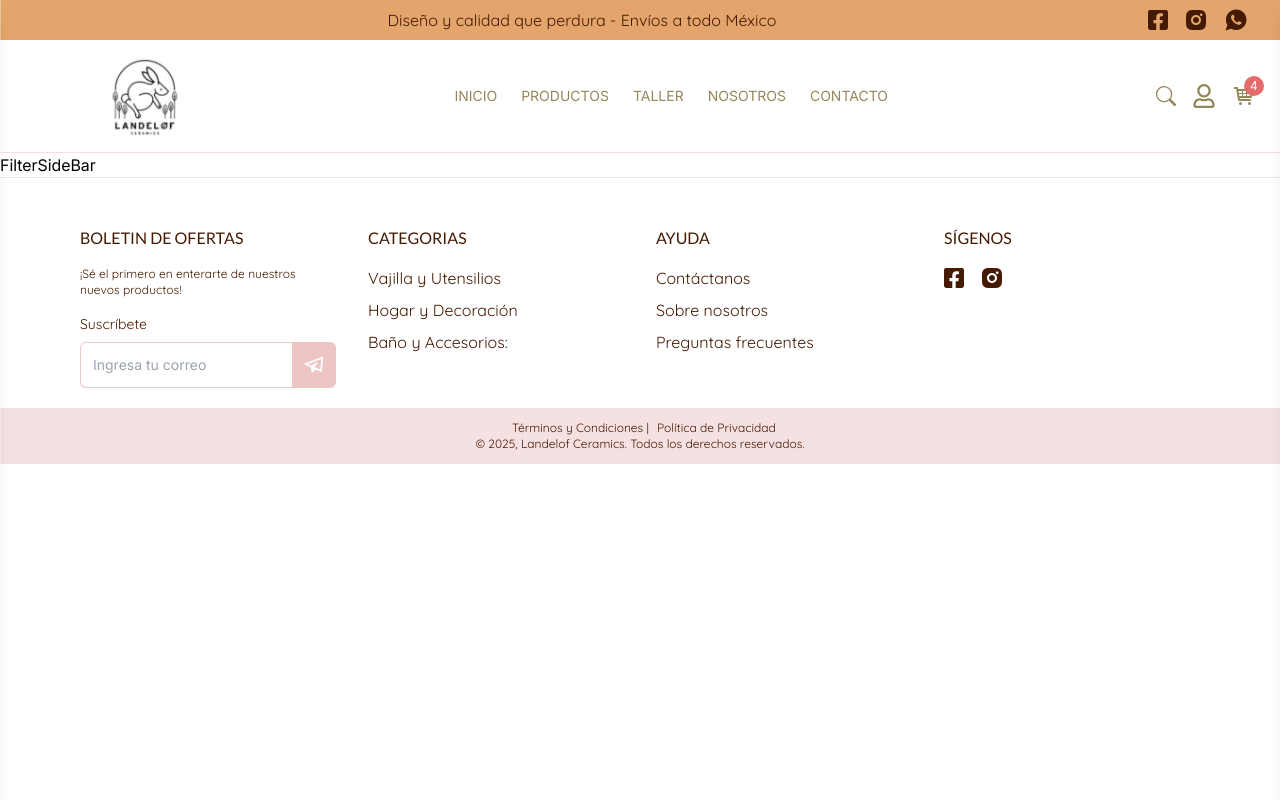
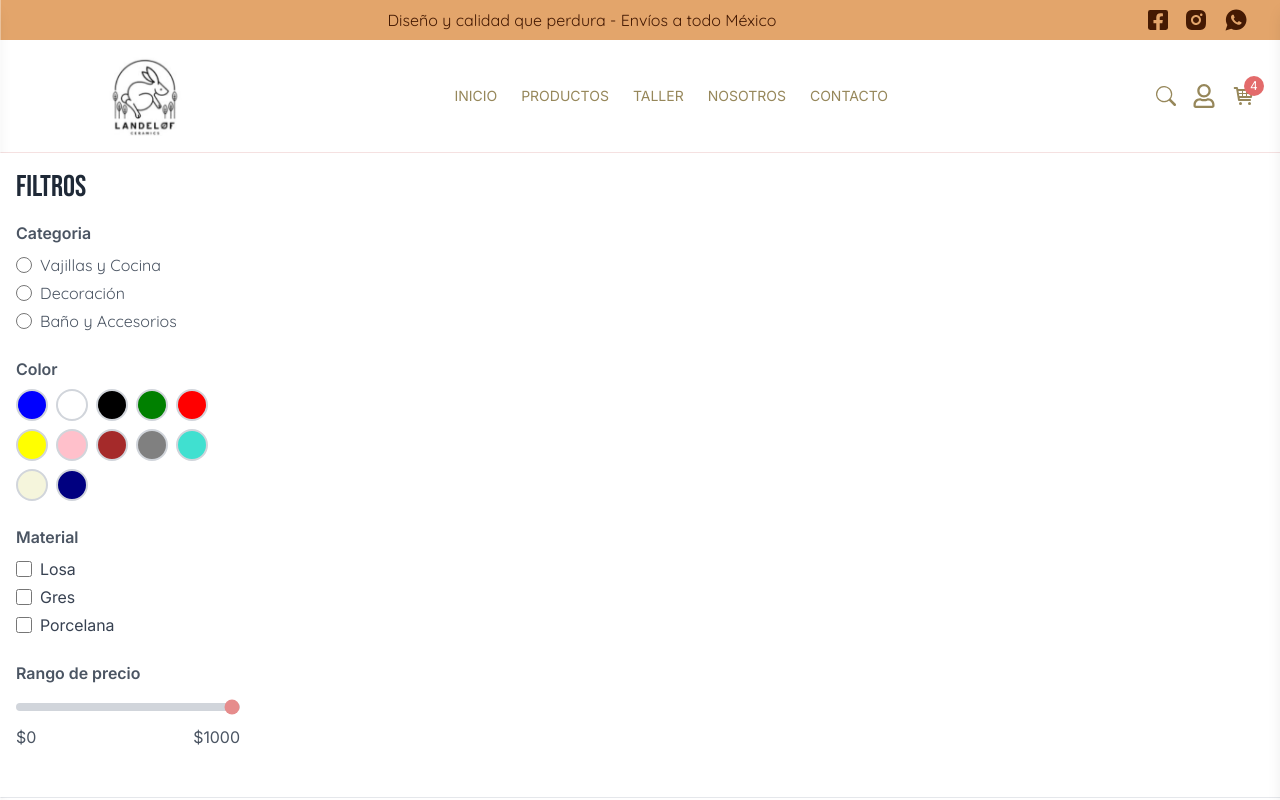
Before and after one commit to YosueCh/LANDELOF-WEB, a React (Vite) app in the folder frontend/: page /products/all in a window 1280 px wide. Shown: the top 800 px of the page. Built offline with nearby package versions, Linux system fonts and the light colour scheme.

Commit message:
FilterSideBar added

```diff
--- a/frontend/src/components/Products/FilterSideBar.jsx
+++ b/frontend/src/components/Products/FilterSideBar.jsx
@@ -1,5 +1,189 @@
+import { useEffect, useState } from "react";
+import { useNavigate, useSearchParams } from "react-router-dom";
+
 const FilterSideBar = () => {
-  return <div>FilterSideBar</div>;
+  const [searchParams, setSearchParams] = useSearchParams();
+
+  const navigate = useNavigate();
+  const [filters, setFilters] = useState({
+    category: "",
+    color: "",
+    material: [],
+    minPrice: 0,
+    maxPrice: 1000,
+  });
+
+  const [priceRange, setPriceRange] = useState([0, 1000]);
+
+  const categories = ["Vajillas y Cocina", "Decoración", "Baño y Accesorios"];
+
+  const colors = [
+    "Blue",
+    "White",
+    "Black",
+    "Green",
+    "Red",
+    "Yellow",
+    "Pink",
+    "Brown",
+    "Gray",
+    "Turquoise",
+    "Beige",
+    "Navy",
+  ];
+
+  const materials = ["Losa", "Gres", "Porcelana"];
+
+  useEffect(() => {
+    const params = Object.fromEntries([...searchParams]);
+
+    setFilters({
+      category: params.category || "",
+      color: params.color || "",
+      material: params.material ? params.material.split(",") : [],
+      minPrice: params.minPrice || 0,
+      maxPrice: params.maxPrice || 1000,
+    });
+    setPriceRange([0, params.maxPrice || 1000]);
+  }, [searchParams]);
+
+  const handleFilterChange = (e) => {
+    const { name, value, checked, type } = e.target;
+    let newFilters = { ...filters };
+
+    if (type === "checkbox") {
+      if (checked) {
+        newFilters[name] = [...(newFilters[name] || []), value];
+      } else {
+        newFilters[name] = newFilters[name].filter((item) => item !== value);
+      }
+    } else {
+      newFilters[name] = value;
+    }
+    setFilters(newFilters);
+    updateURLParams(newFilters);
+  };
+
+  const updateURLParams = (newFilters) => {
+    const params = new URLSearchParams();
+
+    Object.keys(newFilters).forEach((key) => {
+      if (Array.isArray(newFilters[key]) && newFilters[key].length > 0) {
+        params.append(key, newFilters[key].join(","));
+      } else if (newFilters[key]) {
+        params.append(key, newFilters[key]);
+      }
+    });
+    setSearchParams(params);
+    navigate(`?${params.toString()}`);
+  };
+
+  const handlePriceChange = (e) => {
+    const newPrice = e.target.value;
+    setPriceRange([0, newPrice]);
+    const newFilters = { ...filters, minPrice: 0, maxPrice: newPrice };
+    setFilters(filters);
+    updateURLParams(newFilters);
+  };
+
+  return (
+    <div className=" p-4">
+      <h3 className="text-3xl  text-gray-800 mb-4 font-bebas">Filtros</h3>
+
+      {/*Category Filter */}
+      <div className="mb-6">
+        <label className="block text-gray-600 font-semibold mb-2">
+          Categoria
+        </label>
+        {categories.map((category) => (
+          <div key={category} className="flex items-center mb-1">
+            <input
+              type="radio"
+              name="category"
+              value={category}
+              onChange={handleFilterChange}
+              checked={filters.category === category}
+              className="mr-2 h-4 w-4 accent-[#e68c8c] focus:ring-blue-400 border-gray-300"
+            />
+            <span className="text-gray-600 font-quicksand">{category}</span>
+          </div>
+        ))}
+      </div>
+
+      {/*Color Filter */}
+      <div className="mb-6">
+        <label className="block text-gray-600 mb-2 font-semibold">Color</label>
+        <div className="flex flex-wrap gap-2">
+          {colors.map((color) => (
+            <label key={color} className="cursor-pointer relative">
+              <input
+                type="radio"
+                name="color"
+                value={color.toLowerCase()}
+                checked={filters.color === color}
+                onChange={handleFilterChange}
+                className="hidden"
+              />
+              <div
+                className={`w-8 h-8 rounded-full border-2 transition-all ${
+                  filters.color === color.toLowerCase()
+                    ? "border-lande-peach-2 scale-110"
+                    : "border-gray-300"
+                }`}
+                style={{ backgroundColor: color.toLowerCase() }}
+                title={color}
+              />
+              {filters.color === color.toLowerCase() && (
+                <div className="absolute -top-1 -right-1 w-4 h-4 bg-white rounded-full flex items-center justify-center">
+                  <div className="w-2 h-2 bg-lande-peach-2 rounded-full"></div>
+                </div>
+              )}
+            </label>
+          ))}
+        </div>
+      </div>
+
+      {/*Material Filter */}
+      <div className="mb-6">
+        <label className="block text-gray-600 font-semibold mb-2">
+          Material
+        </label>
+        {materials.map((material) => (
+          <div key={material} className="flex items-center mb-1">
+            <input
+              type="checkbox"
+              name="material"
+              value={material}
+              onChange={handleFilterChange}
+              checked={filters.material.includes(material)}
+              className=" mr-2 h-4 w-4 accent-[#e68c8c]"
+            />
+            <span className=" text-gray-700">{material}</span>
+          </div>
+        ))}
+      </div>
+
+      {/*Price Rage Filter */}
+      <div className="mb-8">
+        <label className="block text-gray-600 font-semibold mb-2">
+          Rango de precio
+        </label>
+        <input
+          type="range"
+          name="range"
+          min={0}
+          max={1000}
+          value={priceRange[1]}
+          onChange={handlePriceChange}
+          className=" w-full h-2 bg-gray-300 rounded-lg appearance-none cursor-pointer  accent-lande-peach-2"
+        />
+        <div className="flex justify-between text-gray-600 mt-2">
+          <span>$0</span>
+          <span>${priceRange[1]}</span>
+        </div>
+      </div>
+    </div>
+  );
 };
 
 export default FilterSideBar;
```
